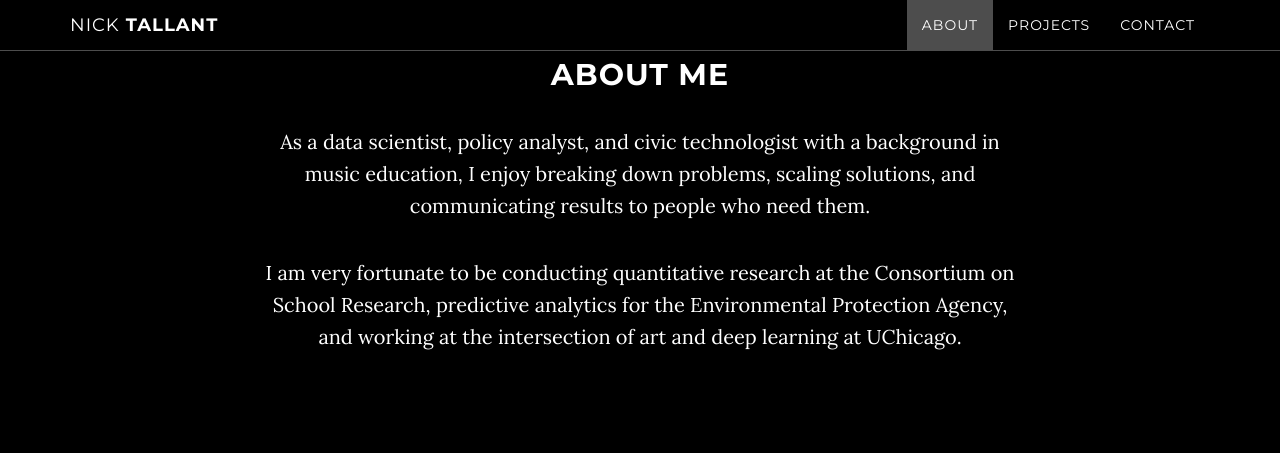
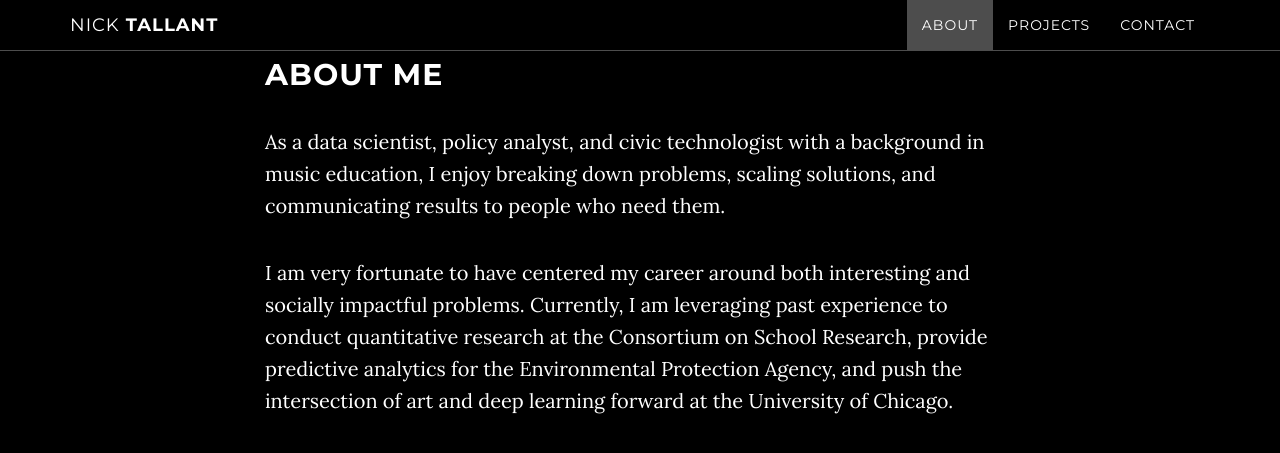
Before and after one commit to ndtallant/ndtallant.github.io, a Jekyll site: the page built from index.html, in a window 1280 px wide and 900 px high, scrolled down 1042 px, cut to the strip 0-584 px from the top of the window. Shown: the top 453 px of the strip. Built offline with Jekyll 4.4.1, drawn with Linux system fonts in a browser that asks for light colours.

Commit message:
update about

```diff
--- a/_includes/about.html
+++ b/_includes/about.html
@@ -1,10 +1,10 @@
     <!-- About Section -->
-    <section id="about" class="container content-section text-center">
+    <section id="about" class="container content-section">
         <div class="row">
             <div class="col-lg-8 col-lg-offset-2">
-                <h2>About Me</h2>
+                <h2 style="text-center">About Me</h2>
                 <p>As a data scientist, policy analyst, and civic technologist with a background in music education, I enjoy breaking down problems, scaling solutions, and communicating results to people who need them.</p>
-                <p>I am very fortunate to be conducting quantitative research at the Consortium on School Research, predictive analytics for the Environmental Protection Agency, and working at the intersection of art and deep learning at UChicago. </p>
+                <p>I am very fortunate to have centered my career around both interesting and socially impactful problems. Currently, I am leveraging past experience to conduct quantitative research at the Consortium on School Research, provide predictive analytics for the Environmental Protection Agency, and push the intersection of art and deep learning forward at the University of Chicago. </p>
             </div>
         </div>
     </section>
```
